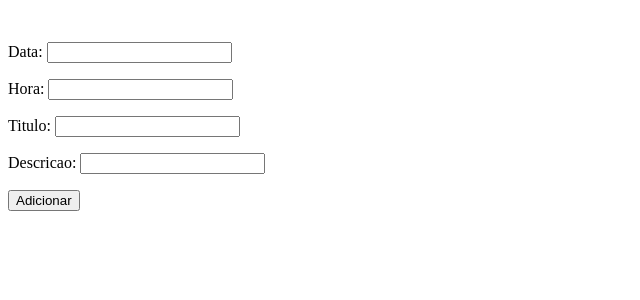
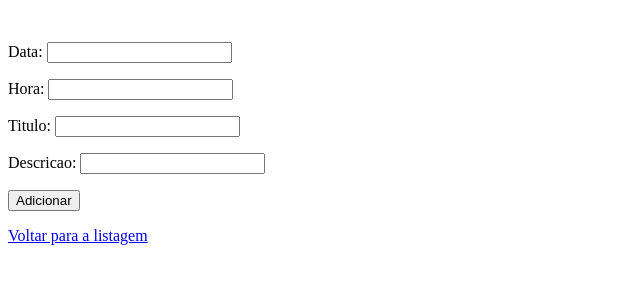
Before and after one commit to GruPy-RN/CRUD_Django, a Django app: page /adiciona/ in a window 1280 px wide. Shown: the top 300 px of the page, without its empty margins (0-640 px from the left). Run offline with Django 3.2, Linux system fonts and the light colour scheme; parts of the project's set-up code (start-up, migrations or seed data) failed here and were passed over.

Commit message:
Link para voltar para a home adicionado

```diff
--- a/agenda/templates/adiciona.html
+++ b/agenda/templates/adiciona.html
@@ -7,5 +7,5 @@
 	{{ form.as_p }}
 	<button type="submit">Adicionar</button>
 </form>
-
+<p><a href="/">Voltar para a listagem</a></p>
 {% endblock %}
--- a/agenda/templates/item.html
+++ b/agenda/templates/item.html
@@ -7,5 +7,6 @@
 <pre>
 	{{ item.descricao }}
 </pre>
+<p><a href="/">Voltar para a listagem</a></p>
 
 {% endblock %}
```
